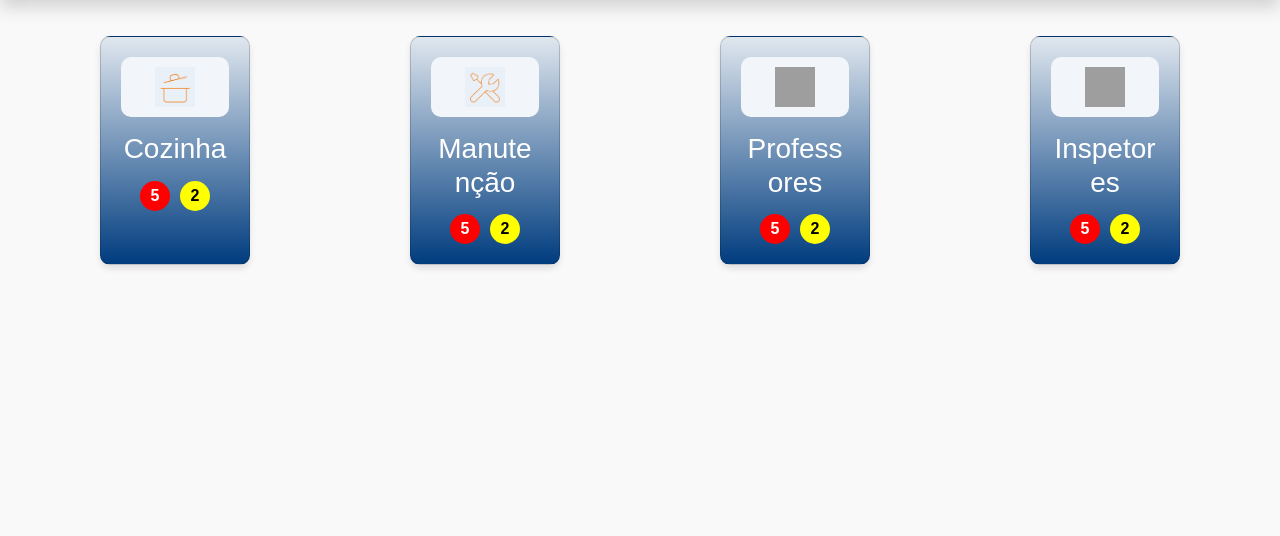
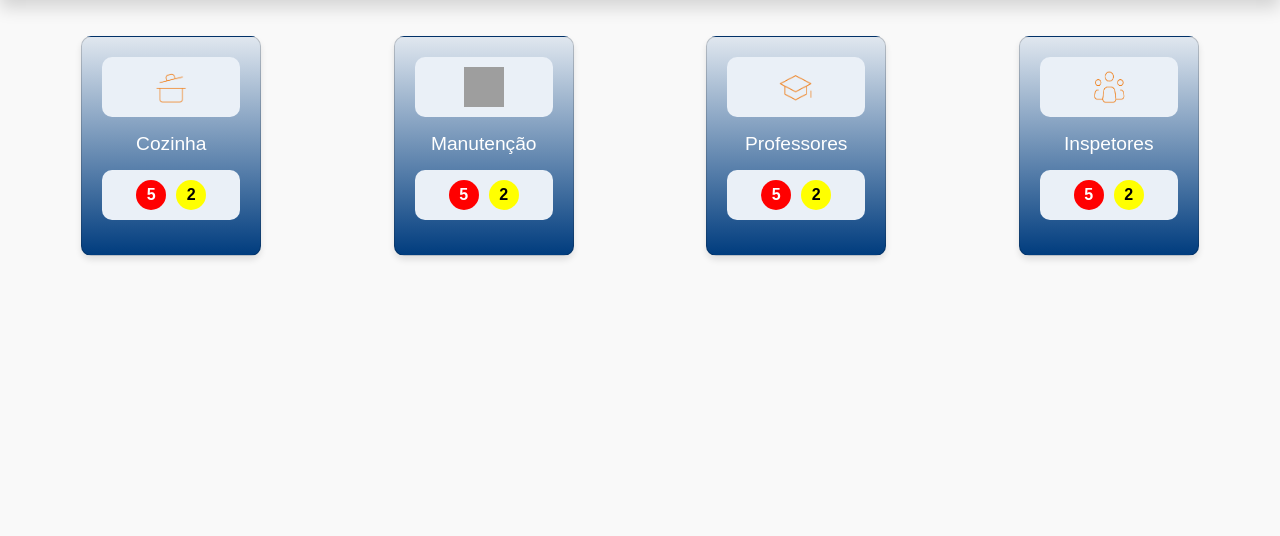
Before and after one commit to otavioDev07/Grupo7_EquipTrack, a Flask app: template home/templates/home.html in a window 1280 px wide. Shown: the part 69-605 px from the top of the page. Run offline with Flask 3, Linux system fonts and the light colour scheme; the template is opened without the code that fills it, so the values that code supplies are empty; grey boxes are pictures that could not be loaded.

Commit message:
atualizei

```diff
--- a/home/templates/home.html
+++ b/home/templates/home.html
@@ -27,19 +27,23 @@ body {
     display: flex;
     justify-content: space-around;
     padding: 20px;
+    gap: 10px; /* Espaçamento entre os cartões */
+    flex-wrap: wrap; /* Permite que os cartões se ajustem em diferentes resoluções */
 }
 
 .card {
     background: linear-gradient(to bottom, #e0e7ef, #003c7e);
     border-radius: 10px;
-    width: 150px;
+    width: 180px; /* Aumenta a largura dos cartões */
     text-align: center;
     padding: 20px;
     box-shadow: 0 4px 6px rgba(0, 0, 0, 0.1);
+    margin-bottom: 20px; /* Espaçamento inferior entre as linhas */
+    white-space: nowrap; /* Impede a quebra de palavras */
 }
 
 .card .icon {
-    background-color: #f2f5fa;
+    background-color: #EAF0F7;
     border-radius: 10px;
     padding: 10px;
     margin-bottom: 15px;
@@ -53,6 +57,7 @@ body {
 .card h3 {
     color: white;
     margin-bottom: 15px;
+    font-size: 1.2rem; /* Ajuste do tamanho da fonte para evitar quebras */
 }
 
 .indicators {
@@ -79,8 +84,9 @@ body {
 
 .indicator.yellow {
     background-color: yellow;
-    color: black; /* Ajusta a cor do texto para ser legível no fundo amarelo */
+    color: black;
 }
+
 </style>
 <body class="d-flex flex-column" style="min-height: 100vh;">
     <header>
@@ -115,46 +121,53 @@ body {
         <div class="card-container">
             <div class="card">
                 <div class="icon">
-                    <!-- Aqui você pode colocar a imagem do ícone -->
-                    <img src="static/images/cozinha.png" alt="Cozinha">
+                    <img src="/static/images/cozinha.png" alt="Cozinha">
                 </div>
                 <h3>Cozinha</h3>
+                <div class="icon">
                     <div class="indicators">
                         <div class="indicator red">5</div>
                         <div class="indicator yellow">2</div>
                     </div>
                 </div>
+            </div>
 
             <div class="card">
                 <div class="icon">
-                    <img src="static/images/manutenção.png" alt="Manutenção">
+                    <img src="/static/images/manutencao.png" alt="Manutenção">
                 </div>
                 <h3>Manutenção</h3>
+                <div class="icon">
                     <div class="indicators">
                         <div class="indicator red">5</div>
                         <div class="indicator yellow">2</div>
                     </div>
                 </div>
+            </div>
 
             <div class="card">
                 <div class="icon">
-                    <img src="professor-icon.png" alt="Professores">
+                    <img src="/static/images/profs.png" alt="Professores">
                 </div>
                 <h3>Professores</h3>
+                <div class="icon">
                     <div class="indicators">
                         <div class="indicator red">5</div>
                         <div class="indicator yellow">2</div>
                     </div>
                 </div>
+            </div>
 
             <div class="card">
                 <div class="icon">
-                    <img src="inspector-icon.png" alt="Inspetores">
+                    <img src="/static/images/inspetores.png" alt="Inspetores">
                 </div>
                 <h3>Inspetores</h3>
+                <div class="icon">
                     <div class="indicators">
                         <div class="indicator red">5</div>
                         <div class="indicator yellow">2</div>
+                    </div>
                 </div>
             </div>
         </div>
```
Also changed, not shown: static/images/inspetores.png (added), static/images/profs.png (added). Lines whose indentation alone changed are shown as unchanged.
